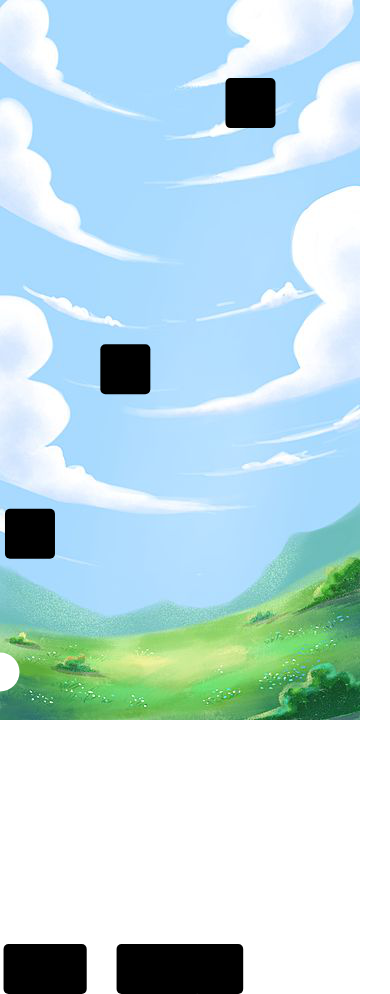
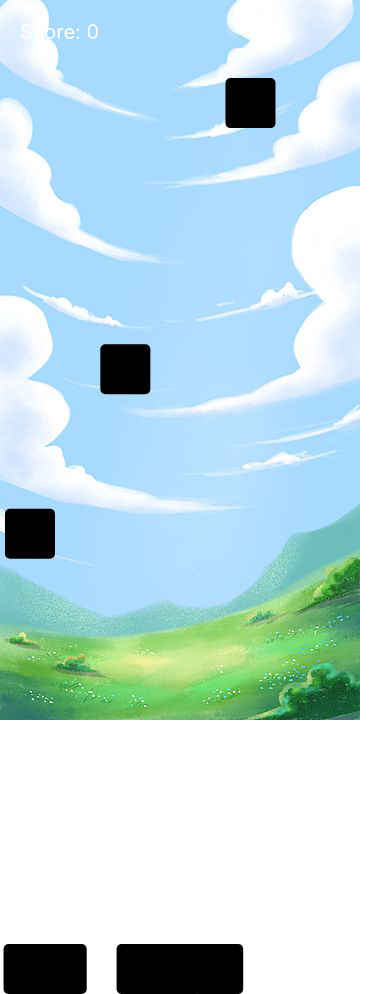
Before and after one commit to yagompassos/bionica-game-1, a React Native app: screen / in a window 390 px wide. Built offline with nearby package versions, Linux system fonts and the light colour scheme.

Commit message:
inicio colisão

```diff
--- a/App.tsx
+++ b/App.tsx
@@ -1,18 +1,47 @@
-import React from 'react';
-import { View, StyleSheet, ImageBackground } from 'react-native';
+import React, { useEffect, useState, useRef } from 'react';
+import { View, StyleSheet, ImageBackground, Text } from 'react-native';
 import Violino from './components/Violino';
 import Melodia from './components/Melodia';
 
+const GameScreen: React.FC = () => {
+  const [score, setScore] = useState(0);
+  const melodiaRef = useRef<View>(null);
+  const violinoRef = useRef<View>(null);
 
-const GameScreen: React.FC = () => {
+  const verificarColisao = () => {
+    if (!melodiaRef.current || !violinoRef.current) return;
+
+    melodiaRef.current.measure((x, y, width, height, pageX, pageY) => {
+      const melodiaRect = { left: pageX, right: pageX + width, top: pageY, bottom: pageY + height };
+
+      violinoRef.current.measure((x, y, width, height, pageX, pageY) => {
+        const violinoRect = { left: pageX, right: pageX + width, top: pageY, bottom: pageY + height };
+
+        if (
+          melodiaRect.left < violinoRect.right &&
+          melodiaRect.right > violinoRect.left &&
+          melodiaRect.top < violinoRect.bottom &&
+          melodiaRect.bottom > violinoRect.top
+        ) {
+          let newScore = score + 1;
+          setScore(newScore);
+        }
+      });
+    });
+  };
+
+  useEffect(() => {
+    verificarColisao();
+  }, []);
 
   return (
-    < ImageBackground source={require("./assets/background.png")} style={styles.container} >
-      <Melodia></Melodia>
+    <ImageBackground source={require("./assets/background.png")} style={styles.container}>
+      <Melodia ref={melodiaRef} />
       <View style={styles.violinoContainer}>
-        <Violino ></Violino>
+        <Violino ref={violinoRef} />
       </View>
-    </ImageBackground >
+      <Text style={styles.score}>Score: {score}</Text>
+    </ImageBackground>
   );
 };
 
@@ -28,6 +57,13 @@ const styles = StyleSheet.create({
     bottom: 0,
     left: 0,
     right: 0,
+  },
+  score: {
+    position: 'absolute',
+    top: 20,
+    left: 20,
+    color: 'white',
+    fontSize: 20,
   }
 });
 
--- a/components/Melodia.tsx
+++ b/components/Melodia.tsx
@@ -1,10 +1,10 @@
-import React, { useEffect, useState } from 'react';
+import React, { RefObject, useEffect, useState } from 'react';
 import { View, Animated } from 'react-native';
 import Nota from './Nota';
 import { DELAY_QUEDA, HEIGHT, QUANT_NOTAS, TEMPO_QUEDA, WIDTH } from '../config/utils';
 import INota from '../interface/INota';
 
-const Melodia = () => {
+const Melodia = ({ ref }: { ref: RefObject<View> }) => {
     const [notas, setNotas] = useState<INota[]>([]);
 
     useEffect(() => {
@@ -31,7 +31,7 @@ const Melodia = () => {
 
     const renderNotas = () => {
         return notas.map((nota) => (
-            <Nota key={nota.id} Y={nota.posicaoY} X={nota.posicaoX} />
+            <Nota ref={ref} key={nota.id} Y={nota.posicaoY} X={nota.posicaoX} />
         ));
     };
 
--- a/components/Nota.tsx
+++ b/components/Nota.tsx
@@ -1,9 +1,9 @@
-import React from 'react';
-import { Animated, StyleSheet } from 'react-native';
+import React, { RefObject } from 'react';
+import { Animated, StyleSheet, View } from 'react-native';
 
-const Nota = ({ Y, X }: { Y: Animated.Value, X: Animated.Value }) => {
+const Nota = ({ ref, Y, X }: { ref: RefObject<View>, Y: Animated.Value, X: Animated.Value }) => {
     return <Animated.View
-        style={[styles.nota, { transform: [{ translateY: Y }, { translateX: X }] }]}
+        ref={ref} style={[styles.nota, { transform: [{ translateY: Y }, { translateX: X }] }]}
     />
 };
 
--- a/components/Palheta.tsx
+++ b/components/Palheta.tsx
@@ -1,11 +1,11 @@
-import React, { useRef } from "react"
-import { Animated, PanResponder } from "react-native";
+import React, { RefObject, useRef } from "react"
+import { Animated, PanResponder, View } from "react-native";
 import { Circle } from "react-native-svg";
 import { BALL_RADIUS, VIOLIN_HEIGHT } from "../config/utils";
 
 const AnimatedCircle = Animated.createAnimatedComponent(Circle);
 
-const Palheta = () => {
+const Palheta = ({ ref }: { ref: RefObject<View> }) => {
     const pan = useRef(new Animated.ValueXY()).current;
 
     const panResponder = PanResponder.create({
@@ -19,11 +19,12 @@ const Palheta = () => {
         },
     });
 
-    return (<AnimatedCircle
+    return (<Animated.View
         cx={pan.x}
         cy={VIOLIN_HEIGHT / 2}
         r={BALL_RADIUS}
         fill="white"
+        ref={ref}
         {...panResponder.panHandlers}
     />)
 }
--- a/components/Violino.tsx
+++ b/components/Violino.tsx
@@ -1,14 +1,15 @@
-import React from 'react';
-import Svg from 'react-native-svg';
+import React, { RefObject } from 'react';
+import Svg, { Circle } from 'react-native-svg';
 import Cordas from './Cordas';
 import Palheta from './Palheta';
 import { VIOLIN_HEIGHT, VIOLIN_WIDTH } from '../config/utils';
+import { View } from 'react-native';
 
-const Violino = () => {
+const Violino = ({ ref }: { ref: RefObject<View> }) => {
   return (
     <Svg height="100%" width="100%" viewBox={`0 0 ${VIOLIN_WIDTH} ${VIOLIN_HEIGHT}`}>
       <Cordas></Cordas>
-      <Palheta></Palheta>
+      <Palheta ref={ref}></Palheta>
     </Svg>);
 };
 
```
